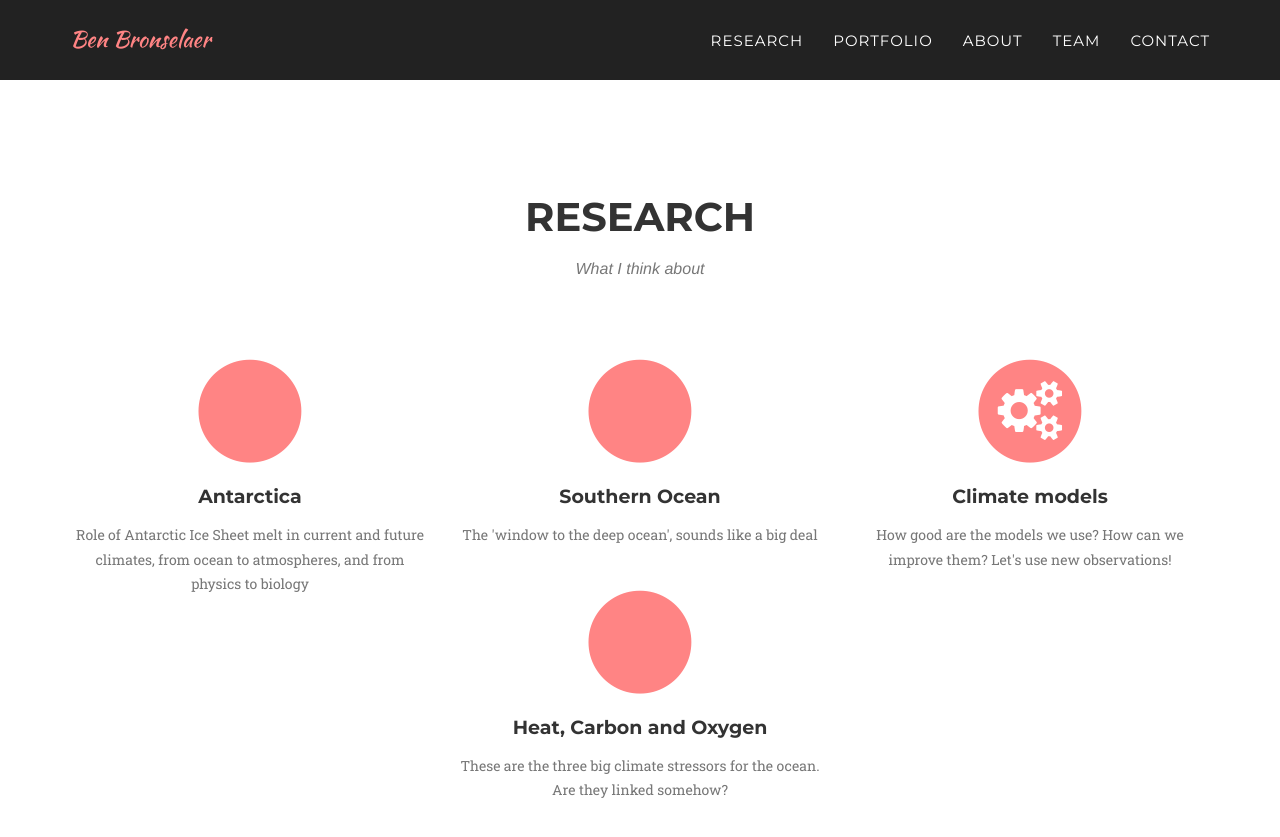
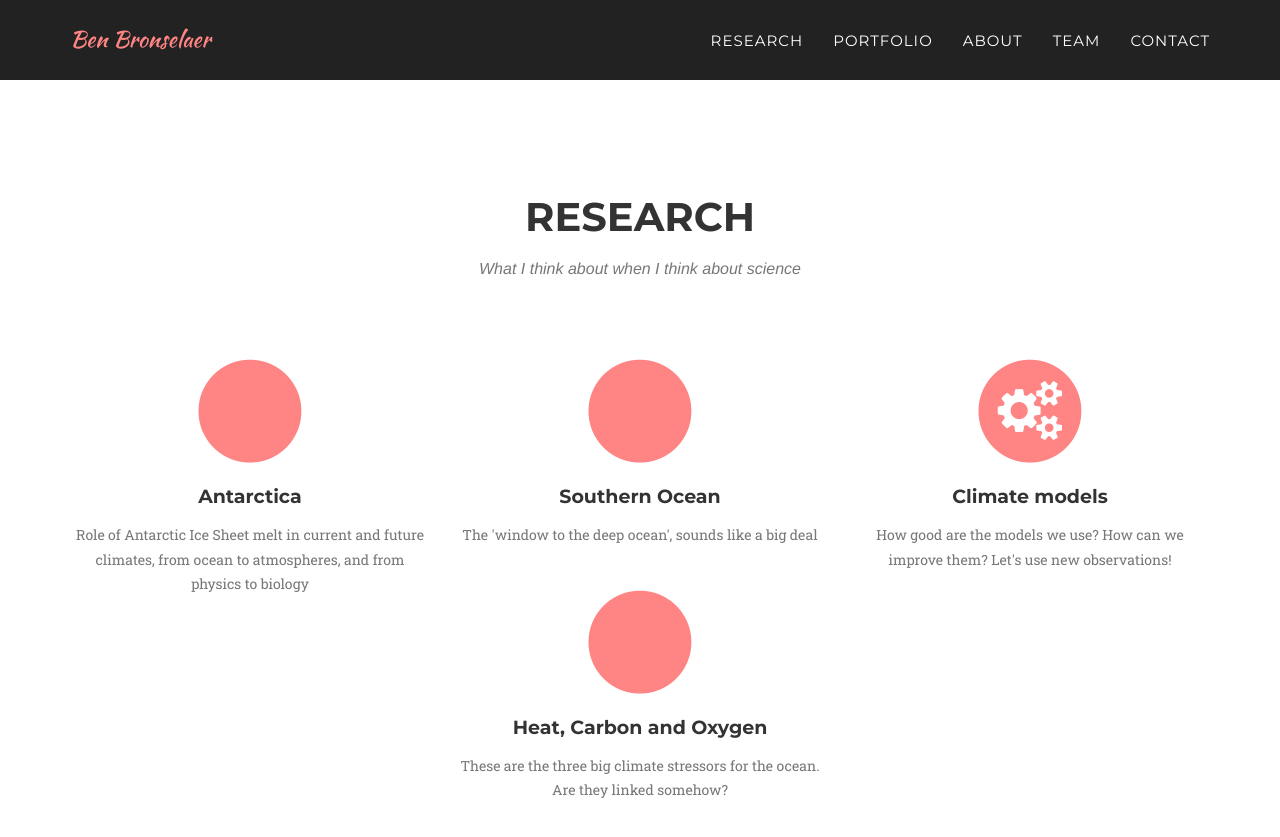
Before and after one commit to BenBronselaer/BenBronselaer.github.io, a Jekyll site: the page built from index.html, in a window 1280 px wide and 900 px high, scrolled down 713 px. Shown: the top 837 px of the window. Built offline with Jekyll 4.4.1, drawn with Linux system fonts in a browser that asks for light colours; some web fonts are replaced.

Commit message:
Update research.html

```diff
--- a/_includes/research.html
+++ b/_includes/research.html
@@ -4,7 +4,7 @@
             <div class="row">
                 <div class="col-lg-12 text-center">
                     <h2 class="section-heading">research</h2>
-                    <h3 class="section-subheading text-muted">What I think about</h3>
+                    <h3 class="section-subheading text-muted">What I think about when I think about science</h3>
                 </div>
             </div>
             <div class="row text-center">
```
